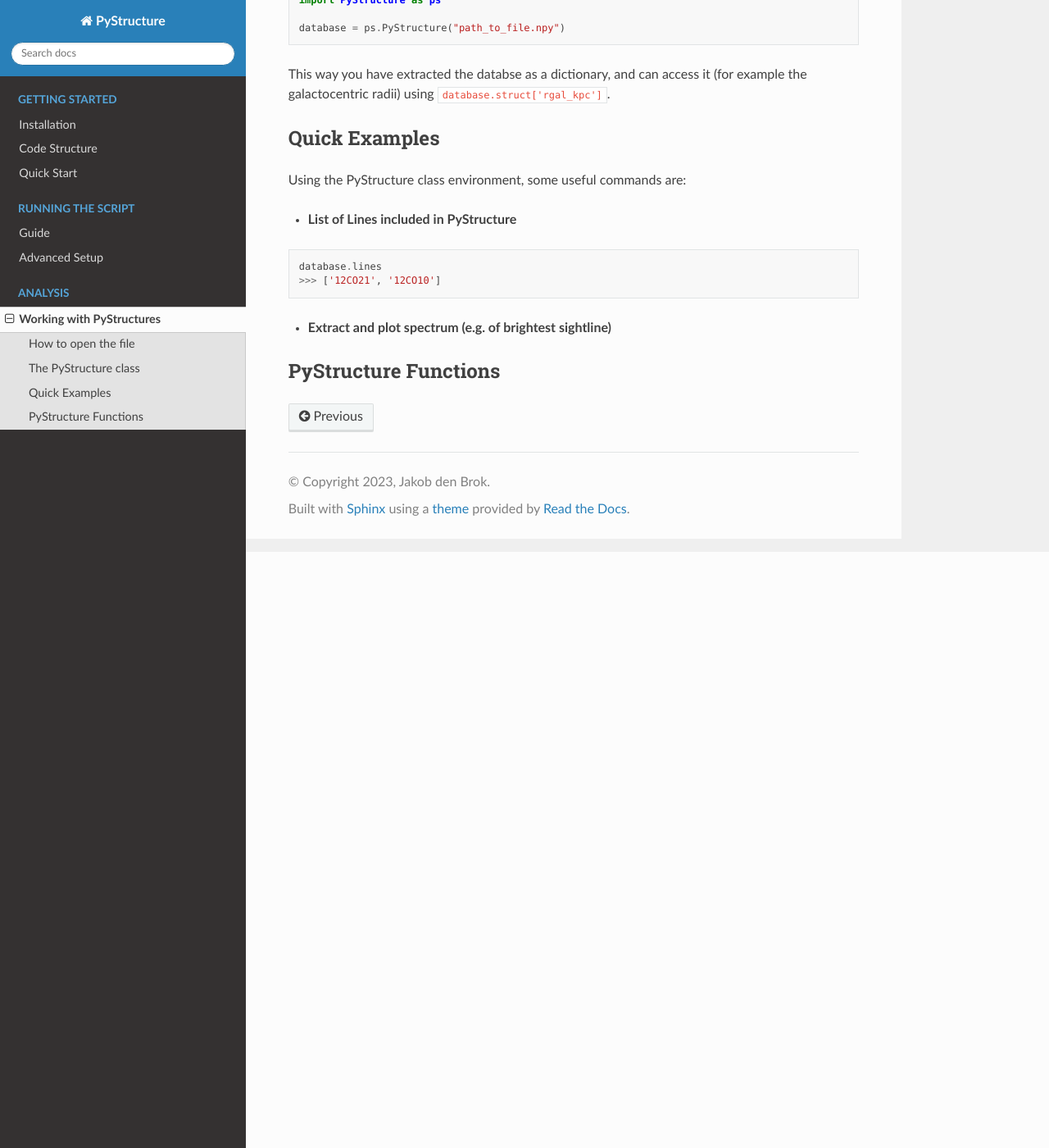
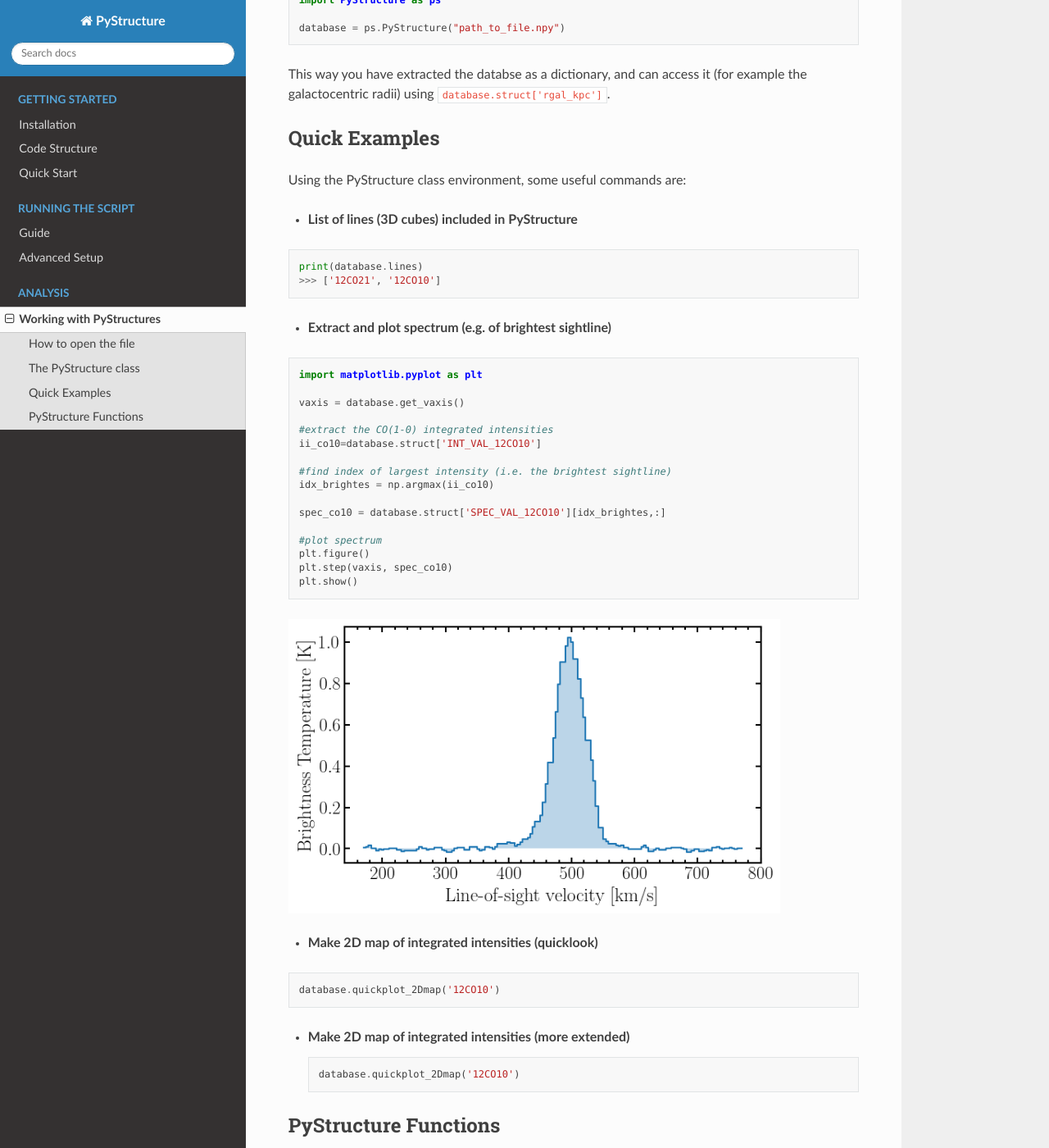
Before and after one commit to lukas-neumann-astro/PyStructure, a Sphinx documentation site: the page built from docs/source/reading.rst, in a window 1280 px wide and 1400 px high, scrolled down 727 px. Shown: the whole window at 82% size. Built offline with Sphinx 7.4.7 and the Read the Docs theme 2.0.0, drawn with Linux system fonts in a browser that asks for light colours.

Commit message:
Update Docs

```diff
--- a/docs/source/reading.rst
+++ b/docs/source/reading.rst
@@ -39,13 +39,46 @@ Quick Examples
 
 Using the PyStructure class environment, some useful commands are:
 
-* **List of Lines included in PyStructure**
+* **List of lines (3D cubes) included in PyStructure**
 .. code-block::
 
-  database.lines
+  print(database.lines)
   >>> ['12CO21', '12CO10']
 
 * **Extract and plot spectrum (e.g. of brightest sightline)**
+.. code-block::
+
+  import matplotlib.pyplot as plt
+
+  vaxis = database.get_vaxis()
+
+  #extract the CO(1-0) integrated intensities
+  ii_co10=database.struct['INT_VAL_12CO10']
+
+  #find index of largest intensity (i.e. the brightest sightline)
+  idx_brightes = np.argmax(ii_co10)
+
+  spec_co10 = database.struct['SPEC_VAL_12CO10'][idx_brightes,:]
+
+  #plot spectrum
+  plt.figure()
+  plt.step(vaxis, spec_co10)
+  plt.show()
+
+.. image:: spec.png
+     :width: 600
+
+* **Make 2D map of integrated intensities (quicklook)**
+
+.. code-block::
+
+  database.quickplot_2Dmap('12CO10')
+
+* **Make 2D map of integrated intensities (more extended)**
+
+  .. code-block::
+
+    database.quickplot_2Dmap('12CO10')
 
 PyStructure Functions
 ---------------------
```
Also changed, not shown: docs/source/spec.png (added).
